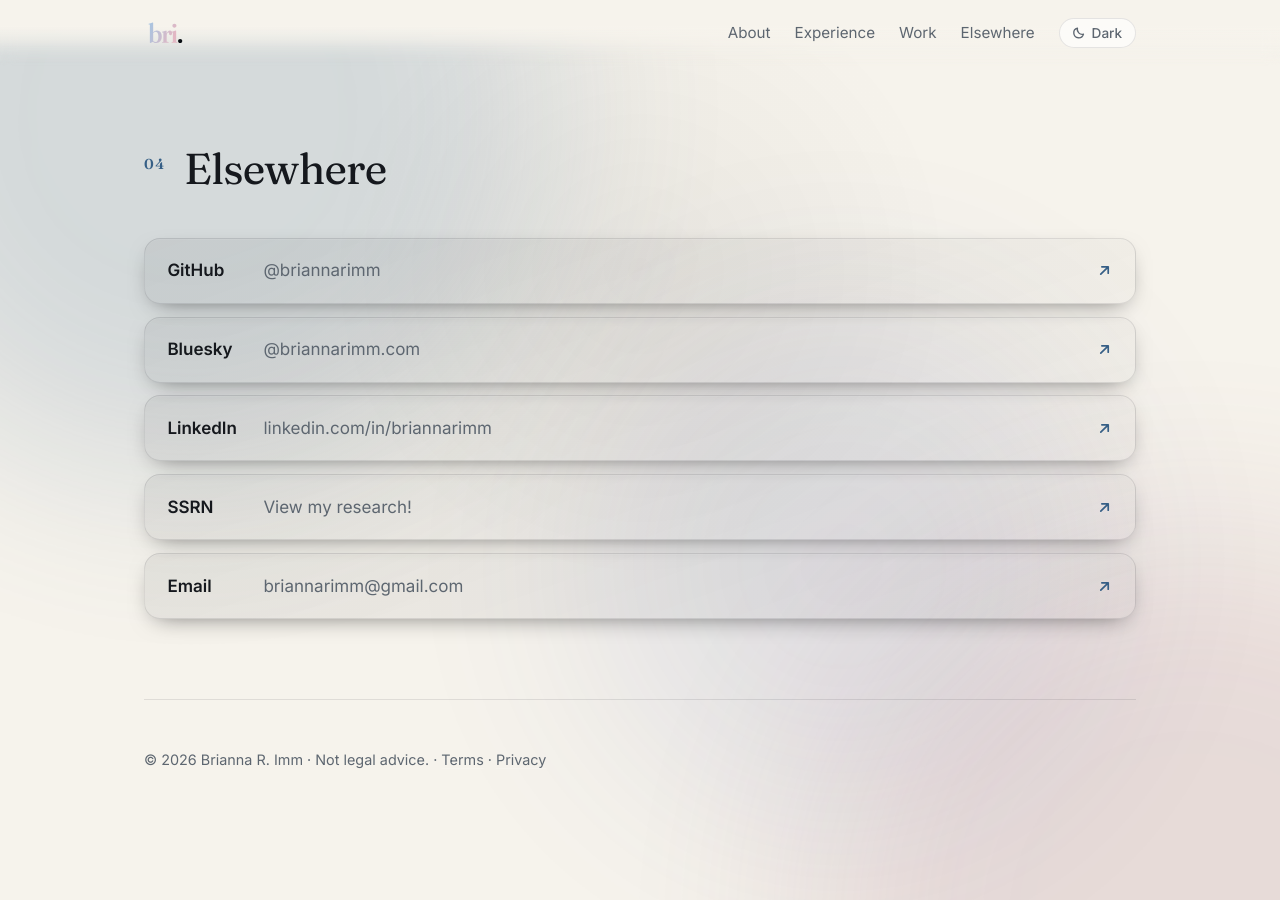
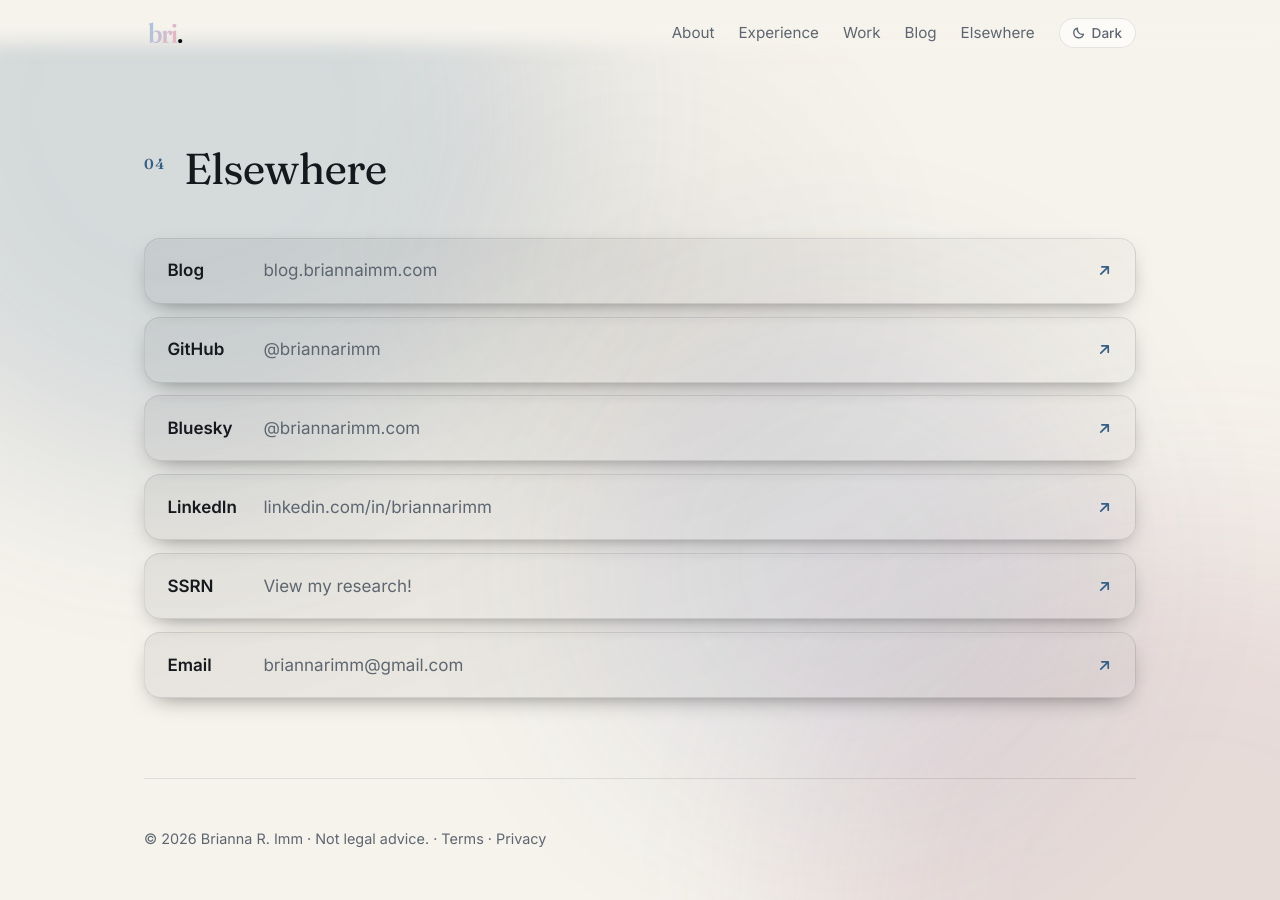
Before and after one commit to briannarimm/briannarimm.github.io, a Jekyll site: the page built from index.html, in a window 1280 px wide and 900 px high, scrolled down 5579 px. Built offline with Jekyll 4.4.1, drawn with Linux system fonts in a browser that asks for light colours.

Commit message:
Link to the blog and fix Cloudflare preview builds
- Add Blog (blog.briannaimm.com) to the navigation and to Elsewhere.
- Add an empty previews block to wrangler.jsonc. Branch builds deploy
  with `npx wrangler preview`, which fails without it.

Co-Authored-By: Claude Opus 5.5 <noreply@anthropic.com>

```diff
--- a/_includes/header.html
+++ b/_includes/header.html
@@ -5,6 +5,7 @@
     <a href="{{ home }}#about">About</a>
     <a href="{{ home }}#experience">Experience</a>
     <a href="{{ home }}#work">Work</a>
+    <a href="https://blog.briannaimm.com/">Blog</a>
     <a href="{{ home }}#links">Elsewhere</a>
     <button class="theme-toggle" type="button" data-theme-toggle hidden><svg class="ico" aria-hidden="true"><use href="#sun"/></svg><span>Light</span></button>
   </nav>
--- a/index.html
+++ b/index.html
@@ -170,6 +170,7 @@ layout: default
     <section id="links" class="reveal">
       <h2><span class="num">04</span> Elsewhere</h2>
       <div class="links">
+        <a href="https://blog.briannaimm.com/" rel="me"><b>Blog</b><span>blog.briannaimm.com</span><i><svg class="ico" aria-hidden="true"><use href="#arrow-up-right"/></svg></i></a>
         <a href="https://github.com/briannarimm" rel="me"><b>GitHub</b><span>@briannarimm</span><i><svg class="ico" aria-hidden="true"><use href="#arrow-up-right"/></svg></i></a>
         <a href="https://bsky.app/profile/briannaimm.com" rel="me"><b>Bluesky</b><span>@briannarimm.com</span><i><svg class="ico" aria-hidden="true"><use href="#arrow-up-right"/></svg></i></a>
         <a href="https://www.linkedin.com/in/briannarimm/" rel="me noopener"><b>LinkedIn</b><span>linkedin.com/in/briannarimm</span><i><svg class="ico" aria-hidden="true"><use href="#arrow-up-right"/></svg></i></a>
```
Also changed, not shown: cloudflare/README.md (+1 -1 lines), 1 other file.
